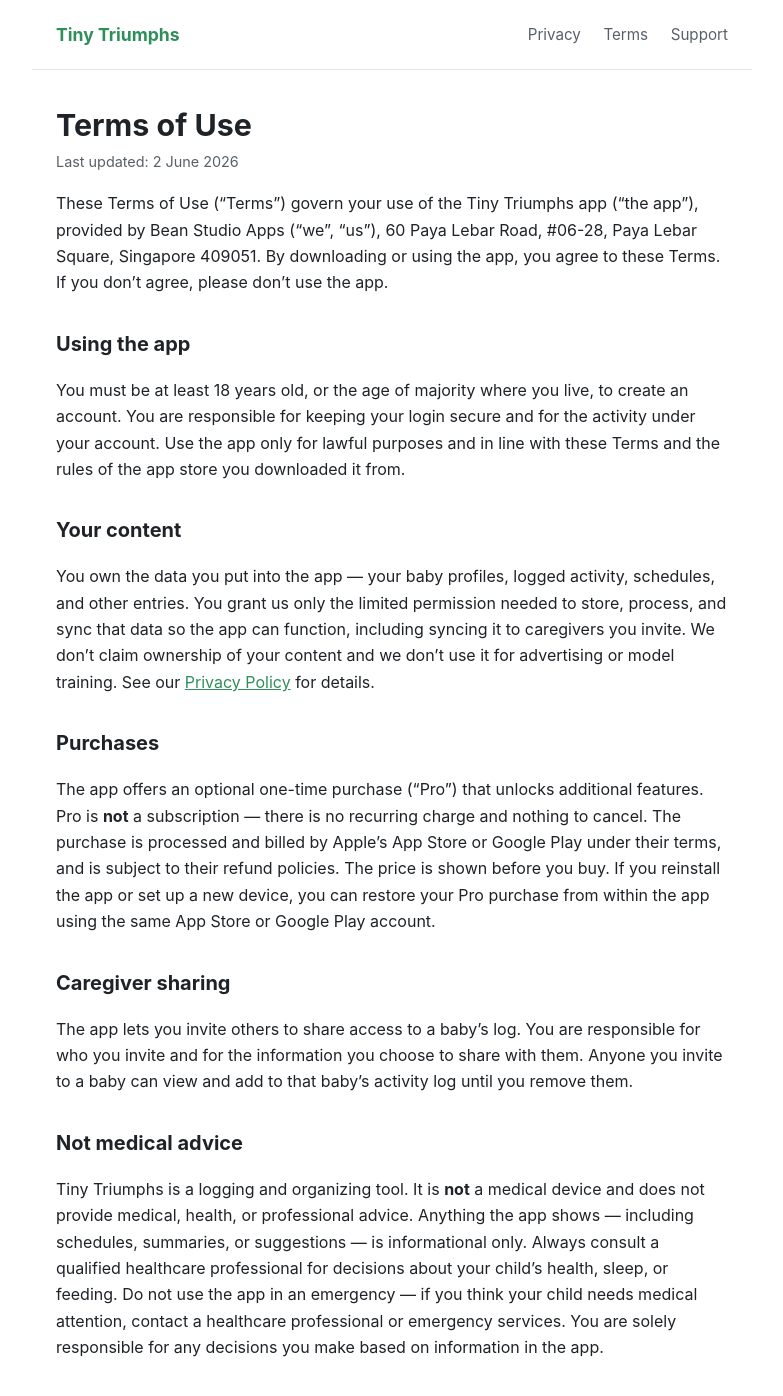
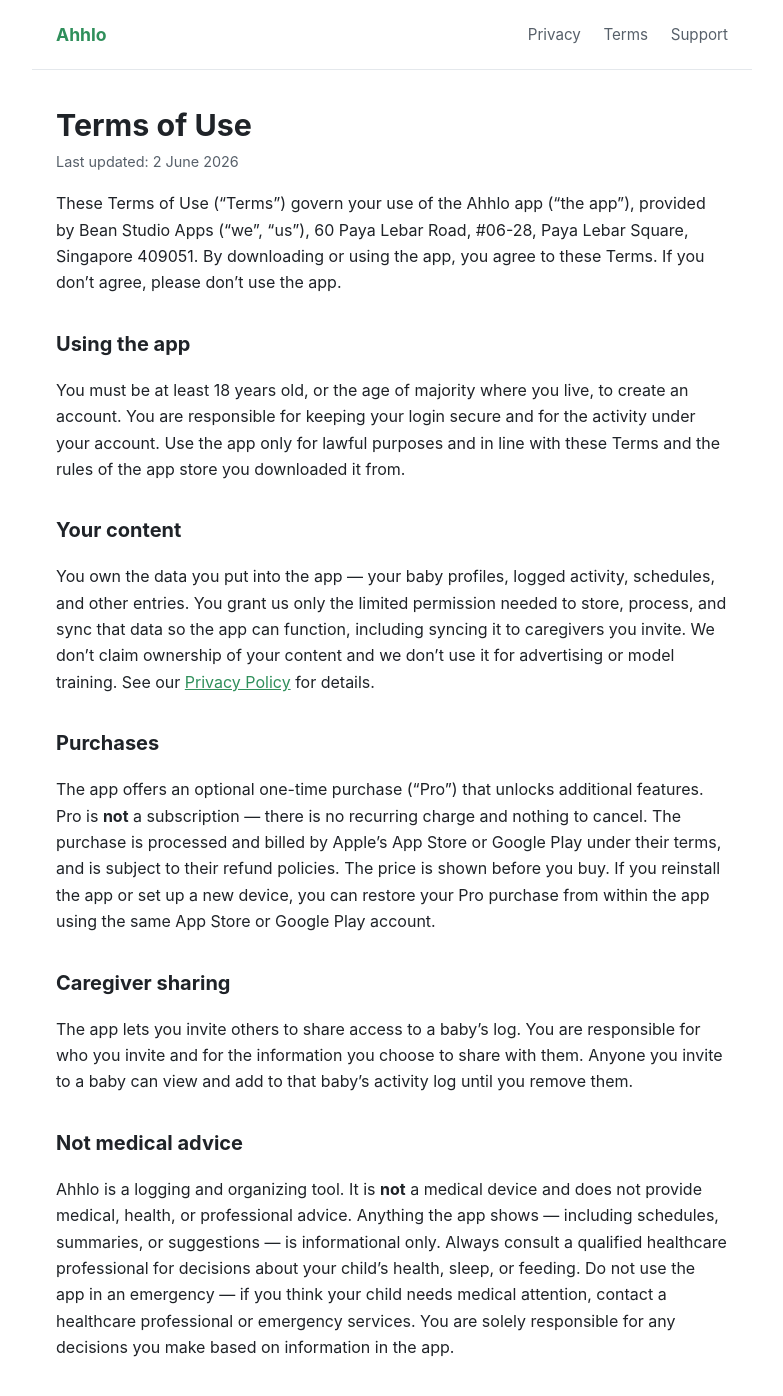
Before and after one commit to Bean-Studio-Apps/ahhlo-site, a Jekyll site: the page built from terms.md, in a window 1280 px wide and 1400 px high. Shown: the top 1396 px of the window, without its empty margins (248-1031 px from the left). Built offline with Jekyll 4.4.1, drawn with Linux system fonts in a browser that asks for light colours.

Commit message:
chore: rename brand to "Ahhlo" (was Tiny Triumphs)
Update the user-facing brand name across the site, landing page, and the
Privacy / Terms / Support pages to match the app rename. Company ("Bean Studio
Apps"), address, and contact details unchanged. Repo name and GitHub Pages URLs
(/tinytriumphs-site) left as-is so the app's existing Terms/Privacy links keep
working — a repo/URL rename can follow separately.

Co-Authored-By: Claude Opus 4.8 <noreply@anthropic.com>

```diff
--- a/_config.yml
+++ b/_config.yml
@@ -1,4 +1,4 @@
-title: Tiny Triumphs
+title: Ahhlo
 description: The fastest, most private baby logging app.
 # Project-page repo, so the site lives under /tinytriumphs-site.
 # If you move to a custom domain later, set baseurl to "" and add a CNAME file.
--- a/_layouts/default.html
+++ b/_layouts/default.html
@@ -8,7 +8,7 @@
 </head>
 <body>
   <header class="site-header">
-    <a class="brand" href="{{ '/' | relative_url }}">Tiny Triumphs</a>
+    <a class="brand" href="{{ '/' | relative_url }}">Ahhlo</a>
     <nav>
       <a href="{{ '/privacy/' | relative_url }}">Privacy</a>
       <a href="{{ '/terms/' | relative_url }}">Terms</a>
--- a/index.html
+++ b/index.html
@@ -1,13 +1,13 @@
 ---
 layout: landing
-title: Tiny Triumphs — calm, private baby tracking
+title: Ahhlo — calm, private baby tracking
 description: Track your baby's sleep and feeds in two taps. Real-time sync with your partner. No ads, no data selling, no subscription — a one-time $19.99 lifetime unlock.
 permalink: /
 ---
 
 <main class="wrap">
   <header class="nav">
-    <span class="brand">Tiny Triumphs</span>
+    <span class="brand">Ahhlo</span>
   </header>
 
   <section class="hero">
@@ -80,7 +80,7 @@ permalink: /
 
     <div class="reserve-done" id="reserve-done" hidden>
       <h2>You're on the list 🎉</h2>
-      <p>We'll email you a founding link the moment Tiny Triumphs launches.</p>
+      <p>We'll email you a founding link the moment Ahhlo launches.</p>
     </div>
   </section>
 
--- a/terms.md
+++ b/terms.md
@@ -6,7 +6,7 @@ permalink: /terms/
 
 <p class="updated">Last updated: 2 June 2026</p>
 
-These Terms of Use ("Terms") govern your use of the Tiny Triumphs app ("the app"),
+These Terms of Use ("Terms") govern your use of the Ahhlo app ("the app"),
 provided by Bean Studio Apps ("we", "us"), 60 Paya Lebar Road, #06-28, Paya Lebar
 Square, Singapore 409051. By downloading or using the app, you agree to these Terms.
 If you don't agree, please don't use the app.
@@ -44,7 +44,7 @@ invite to a baby can view and add to that baby's activity log until you remove t
 
 ## Not medical advice
 
-Tiny Triumphs is a logging and organizing tool. It is **not** a medical device and
+Ahhlo is a logging and organizing tool. It is **not** a medical device and
 does not provide medical, health, or professional advice. Anything the app shows —
 including schedules, summaries, or suggestions — is informational only. Always
 consult a qualified healthcare professional for decisions about your child's health,
```
Also changed, not shown: privacy.md (+1 -1 lines), support.md (+1 -1 lines), README.md.
